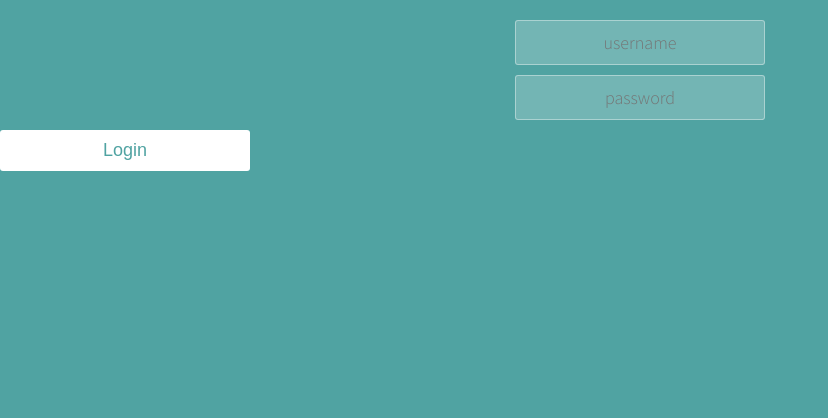
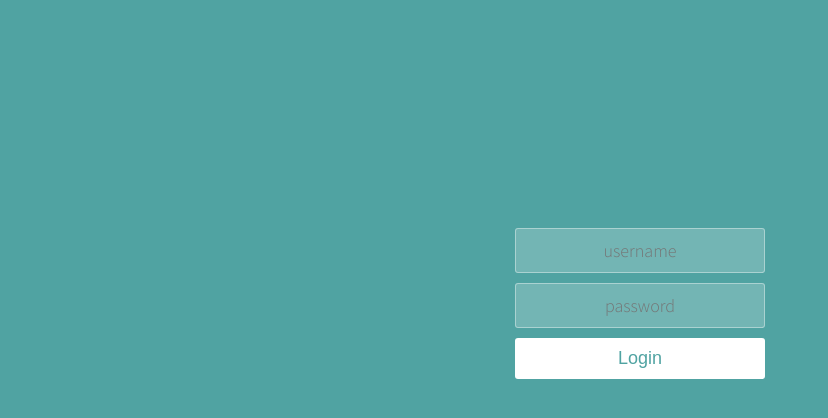
Before and after one commit to Esther-T/Login-Page-with-React, a React (Create React App) app: page / in a window 1280 px wide. Shown: the top 418 px of the page, without its empty margins (0-828 px from the left). Built offline with nearby package versions, Linux system fonts and the light colour scheme.

Commit message:
Worked on ternary operations

```diff
--- a/src/components/App.jsx
+++ b/src/components/App.jsx
@@ -4,11 +4,11 @@ import Login from "./Login.jsx";
 var isLoggedIn = false;
 
 function App() {
-  if (isLoggedIn === true) {
-    return <h1>Hello</h1>;
-  } else {
-    return <Login />;
-  }
+  return (
+    <div className="container">
+      {isLoggedIn === true ? <h1>Hello</h1> : <Login />}
+    </div>
+  );
 }
 
 export default App;
```
